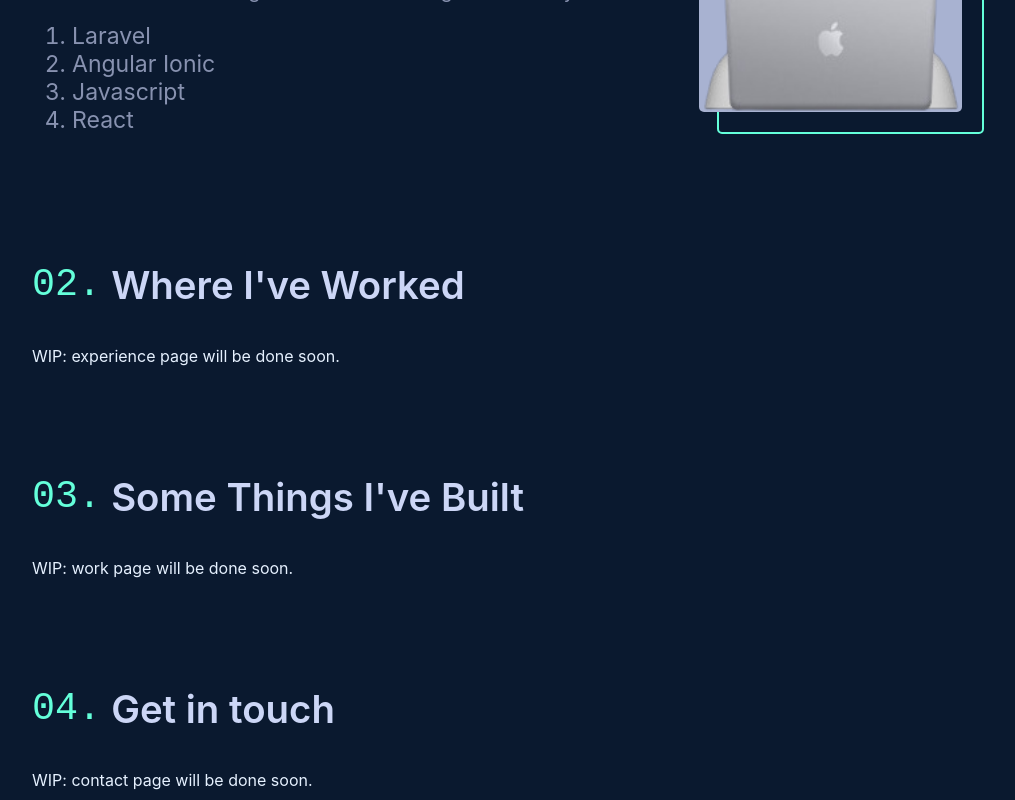
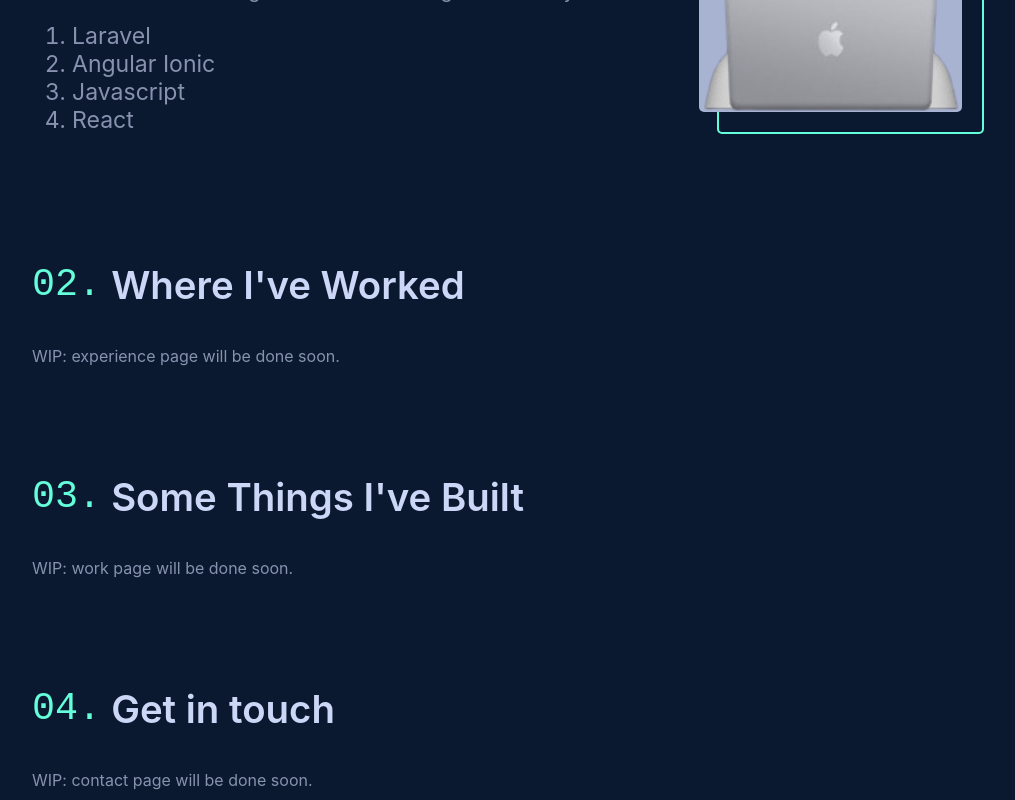
Before and after one commit to manki23/manki23.github.io, a React (Create React App) app: page / in a window 1280 px wide. Shown: the part 1245-2045 px from the top of the page, without its empty margins (122-1137 px from the left). Built offline with nearby package versions, Linux system fonts and the light colour scheme.

Commit message:
ADD: contact, exp & work page > text color

```diff
--- a/src/App.scss
+++ b/src/App.scss
@@ -60,3 +60,7 @@ p, ol, li {
   font-size: 3vw;
   white-space: nowrap;
 }
+
+.slate-color {
+  color: $appSlateColor;
+}
--- a/src/pages/ContactPage.js
+++ b/src/pages/ContactPage.js
@@ -6,7 +6,7 @@ const ContactPage = () => {
   return (
     <div className="contact-page" id="contact-page">
       <h2 className="numbered-heading">Get in touch</h2>
-      <div className="content">
+      <div className="content slate-color">
         WIP: contact page will be done soon.
       </div>
     </div>
--- a/src/pages/ExperiencePage.js
+++ b/src/pages/ExperiencePage.js
@@ -5,7 +5,7 @@ const ExperiencePage = () => {
   return (
     <div className="experience-page" id="experience-page">
       <h2 className="numbered-heading">Where I've Worked</h2>
-      <div className="content">
+      <div className="content slate-color">
         WIP: experience page will be done soon.
       </div>
     </div>
--- a/src/pages/WorkPage.js
+++ b/src/pages/WorkPage.js
@@ -5,7 +5,7 @@ const WorkPage = () => {
   return (
     <div className="work-page" id="work-page">
       <h2 className="numbered-heading">Some Things I've Built</h2>
-      <div className="content">
+      <div className="content slate-color">
         WIP: work page will be done soon.
       </div>
     </div>
```
